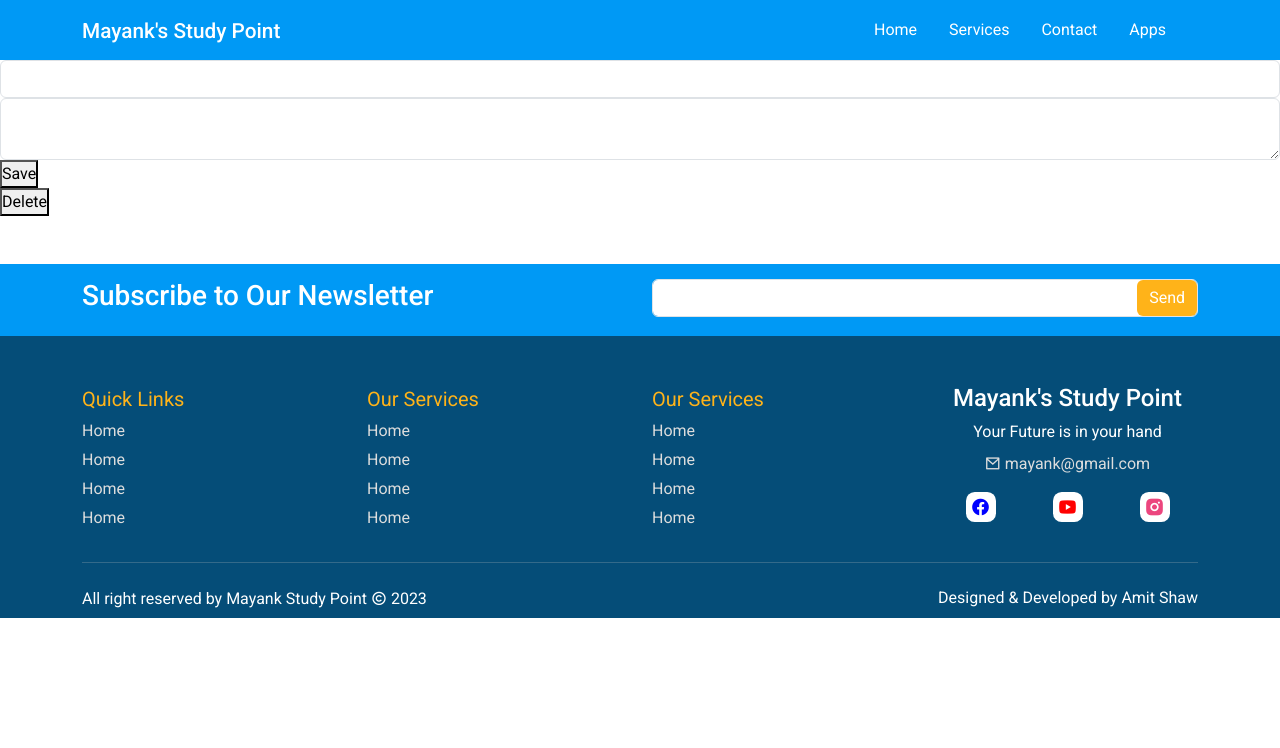
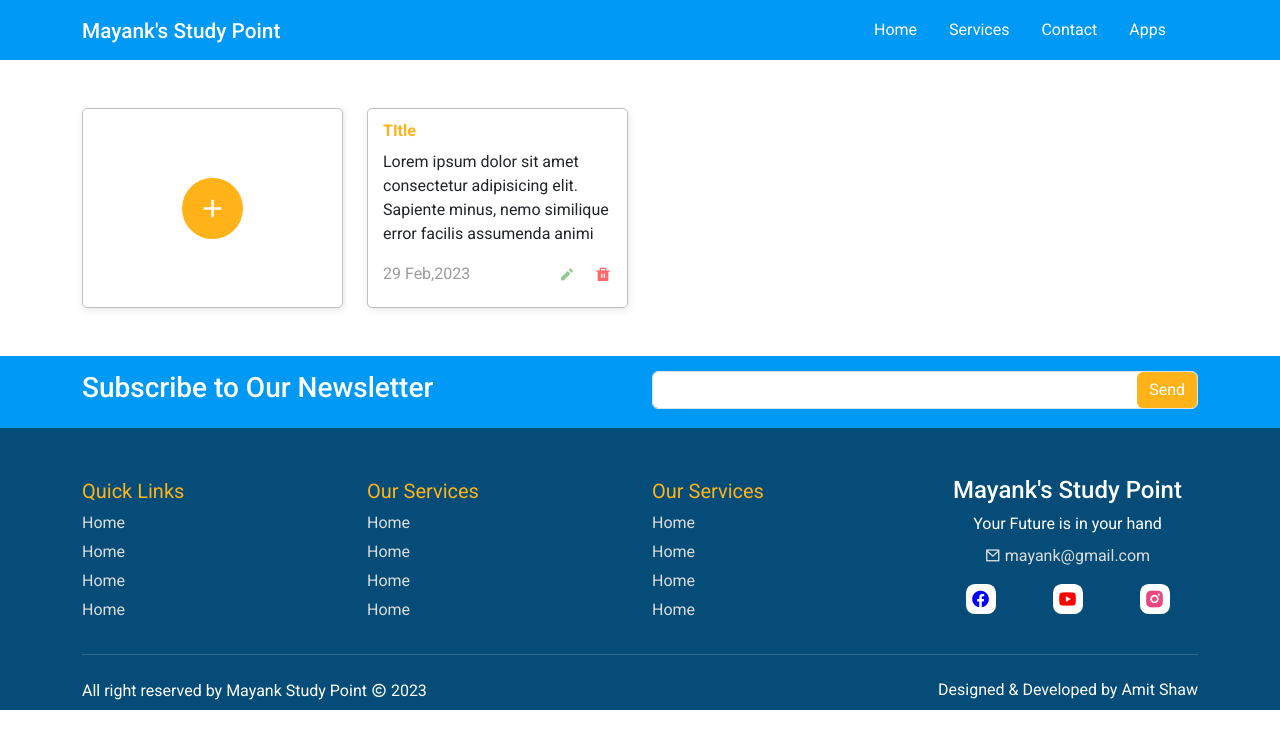
Before and after one commit to AmitShawGit/Mayank_Study_Point_MERN, a React (Create React App) app: page /notes in a window 1280 px wide. Shown: the top 748 px of the page. Built offline with nearby package versions, Linux system fonts and the light colour scheme.

Commit message:
notes design done

```diff
--- a/src/pages/apps/StickyApp/StickyNotes.jsx
+++ b/src/pages/apps/StickyApp/StickyNotes.jsx
@@ -1,5 +1,9 @@
 import React from 'react'
 import { useState } from 'react';
+import './style.scss';
+import Container from 'react-bootstrap/Container';
+import Row from 'react-bootstrap/Row';
+import Col from 'react-bootstrap/Col';
 
 const StickyNotes = () => {
     let [note, setNote] = useState({ title: " ", description: " " });
@@ -19,18 +23,55 @@ const StickyNotes = () => {
     const deleteItem = (e) => {
         console.log(e.target.id);
     }
-    let previewNote = localStorage.getItem( `key_${Date.now()}`)
+    let previewNote = localStorage.getItem(`key_${Date.now()}`)
     return (
-        <div>
-            <form action="" onSubmit={handleSubmit}>
-                <input type="text" placeholder='Heading' name='title' className='form-control' value={note.title || " "} onChange={handleChange} />
 
-                <textarea cols="30" rows="2" name="description" className='form-control' value={note.description || " "} onChange={handleChange} ></textarea>
-                <button>Save</button>
-            </form>
+        <>
+            <Container>
+                <Row className='mt-5'>
+                    <Col md={3}>
+                        <div className="add-notes">
+                            <div className="icon-bg">
+                                <i class="ri-add-line add-note-plus"></i>
+                            </div>
+                        </div>
+                    </Col>
+                    <Col md={3}>
+                        <div className="view-notes">
+                            <div className="notes-description">
 
-            <p>{previewNote}<button onClick={deleteItem}>Delete</button></p>
-        </div>
+                                <h4 className='text-primary notes-title'><b>TItle</b></h4>
+                                <p>Lorem ipsum dolor sit amet consectetur adipisicing elit. Sapiente minus, nemo similique error facilis assumenda animi</p>
+                                <div className="d-flex justify-content-between">
+                                    <div className='date-section'>
+
+                                        <p>29 Feb,2023</p>
+                                    </div>
+                                    <div className="action">
+                                        <i class="ri-pencil-fill pointer"></i> <i class="ri-delete-bin-fill m-3 pointer"></i>
+                                    </div>
+                                </div>
+                            </div>
+
+                        </div>
+                    </Col>
+                </Row>
+            </Container>
+            {/* notepadmodal */}
+            <div className="d-flex align-items-center justify-content-center notes-container mt-5 d-none">
+                <div className="notepad-modal">
+                    <form action="" onSubmit={handleSubmit}>
+                        <label htmlFor="" className='text-white mb-1'>Title</label>
+                        <input type="text" name='title' className='form-control mb-2' value={note.title || " "} onChange={handleChange} placeholder='Heading' />
+                        <label htmlFor="" className='text-white mb-1'>Description</label>
+                        <textarea cols="30" rows="2" name="description" className='form-control mb-3' value={note.description || " "} onChange={handleChange} ></textarea>
+                        <button className='btn btn-primary w-100'>Save</button>
+                    </form>
+                </div>
+            </div>
+
+
+        </>
     )
 }
 
--- a/src/pages/apps/StickyApp/style.scss
+++ b/src/pages/apps/StickyApp/style.scss
@@ -0,0 +1,74 @@
+@import '../../../mixins.scss';
+
+
+.notes-container {
+
+    .notepad-modal {
+        background-color: $blue;
+        padding: 20px;
+    }
+}
+
+.add-notes {
+    border: 1px solid silver;
+    height: 200px;
+    display: grid;
+    place-items: center;
+    box-shadow: 1px 2px 6px #d9d9d9a1;
+    border-radius: 5px;
+    cursor: pointer;
+
+    .icon-bg {
+        .add-note-plus {
+            background-color: $primary;
+            padding: 15px;
+            color: $white;
+            border-radius: 50%;
+            font-size: 30px;
+
+
+        }
+    }
+}
+
+
+.view-notes {
+    border: 1px solid silver;
+    min-height: 200px;
+    box-shadow: 1px 2px 6px #d9d9d9a1;
+    border-radius: 5px;
+    display: grid;
+    place-items: center;
+
+    .notes-description {
+        .text-primary {
+            color: $primary !important;
+
+        }
+
+        margin-left: 15px;
+    }
+}
+
+.pointer {
+    cursor: pointer;
+}
+
+.ri-pencil-fill{
+    color: rgba(0, 128, 0, 0.425);
+    &:hover{
+        color: green;
+    }
+}
+.ri-delete-bin-fill{
+    color: rgba(255, 0, 0, 0.589);
+    &:hover{
+        color: red;
+    }
+}
+.date-section{
+    color: rgb(158, 156, 156);
+    &:hover{
+        color: rgb(104, 104, 104);
+    }
+}
```
